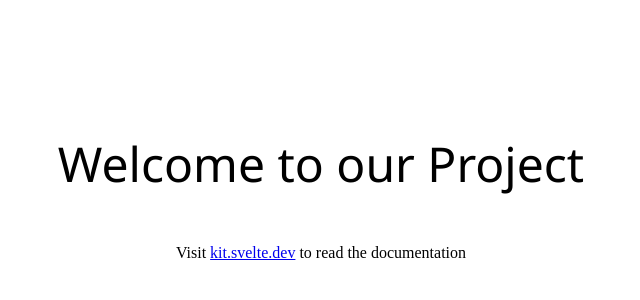
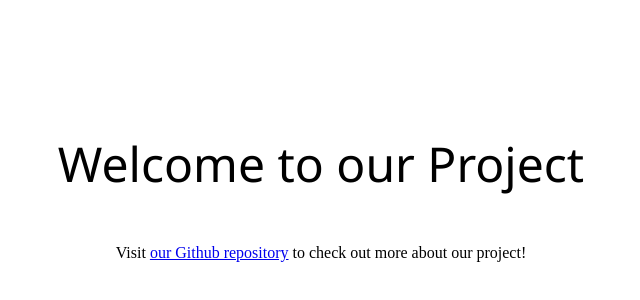
Before and after one commit to hampster2018/WEHack-2023, a SvelteKit app: page / in a window 1280 px wide. Shown: the part 212-512 px from the top of the page, without its empty margins (319-959 px from the left). Built offline with nearby package versions, Linux system fonts and the light colour scheme.

Commit message:
Changed link

```diff
--- a/src/routes/+page.svelte
+++ b/src/routes/+page.svelte
@@ -4,7 +4,7 @@
 
 <main>
 	<h1>Welcome to our Project</h1>
-	<p>Visit <a href="https://kit.svelte.dev">kit.svelte.dev</a> to read the documentation</p>
+	<p>Visit <a href="https://github.com/hampster2018/WEHack-2023">our Github repository</a> to check out more about our project!</p>
 </main>
 
 <style>
```
